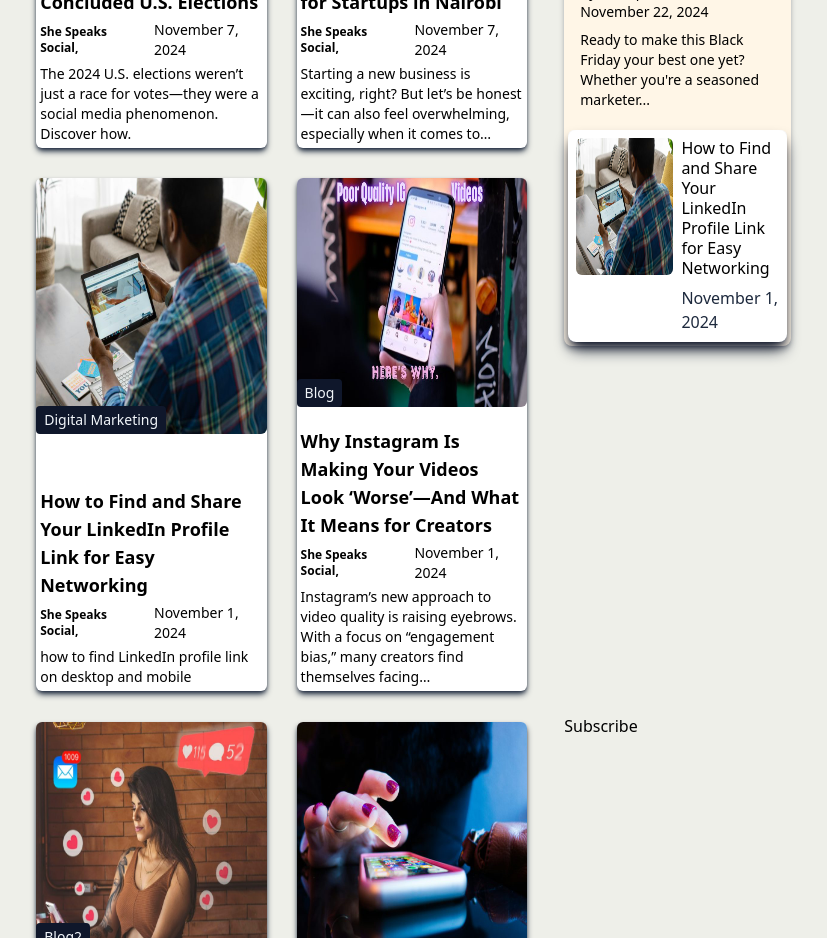
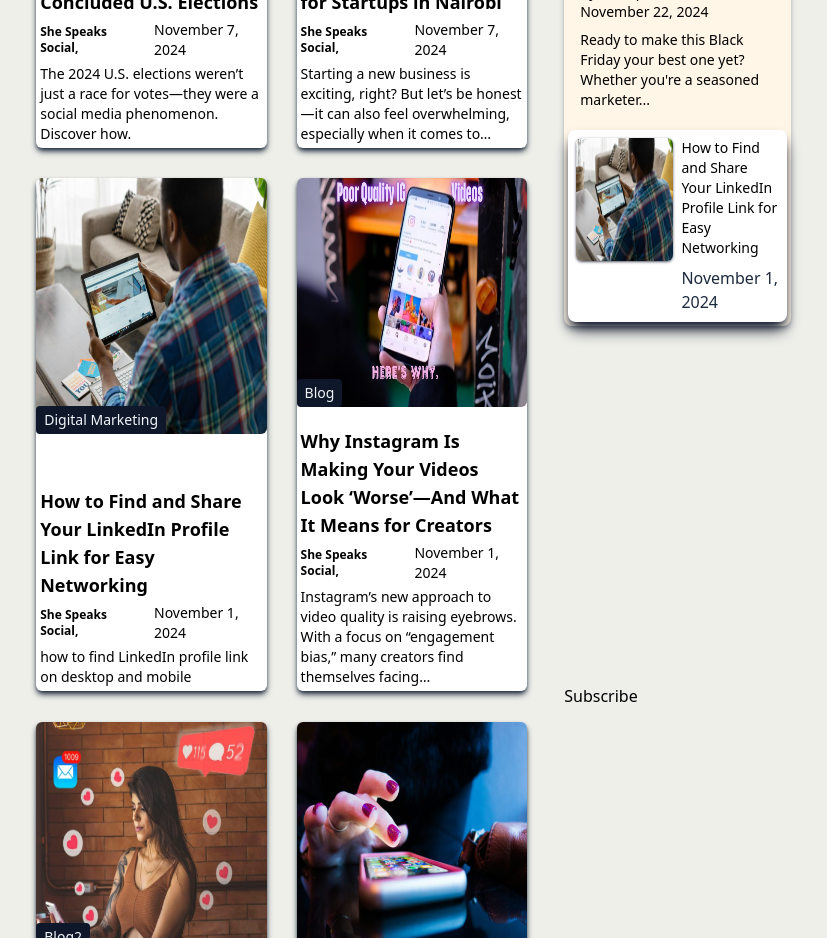
Before and after one commit to MatthewsRicky/shespeaksocial, a Next.js app: page /blog in a window 1280 px wide. Shown: the part 1480-2418 px from the top of the page, without its empty margins (225-1052 px from the left). Built offline with nearby package versions, Linux system fonts and the light colour scheme.

Commit message:
styling and spacing

```diff
--- a/components/Hot.tsx
+++ b/components/Hot.tsx
@@ -20,9 +20,9 @@ const Hot = () => {
 					<div className="bg-white col-span-1 row-span-1 flex m-1 rounded-md">
 						<div className="bg-white flex flex-col h-full items-start justify-start p-2 rounded-lg shadow-lg shadow-slate-900">
 							<div className="grid grid-cols-2 gap-2 w-full">
-								<Image src="/digital-marketing.jpg" alt="Our Picks" height={500} width={500} className="rounded-md flex w-full h-[70%]"/>
+								<Image src="/digital-marketing.jpg" alt="Our Picks" height={500} width={500} className="rounded-md flex w-full h-[70%] shadow-sm shadow-slate-900/60"/>
 								<section className="flex flex-col w-full justify-center gap-2">
-									<h1 className="font-medium leading-5 text-md">
+									<h1 className="font-medium text-sm">
 										How to Find and Share Your LinkedIn Profile Link for Easy Networking
 									</h1>
 									<h2 className="text-slate-800 font-regular">November 1, 2024</h2>
```
